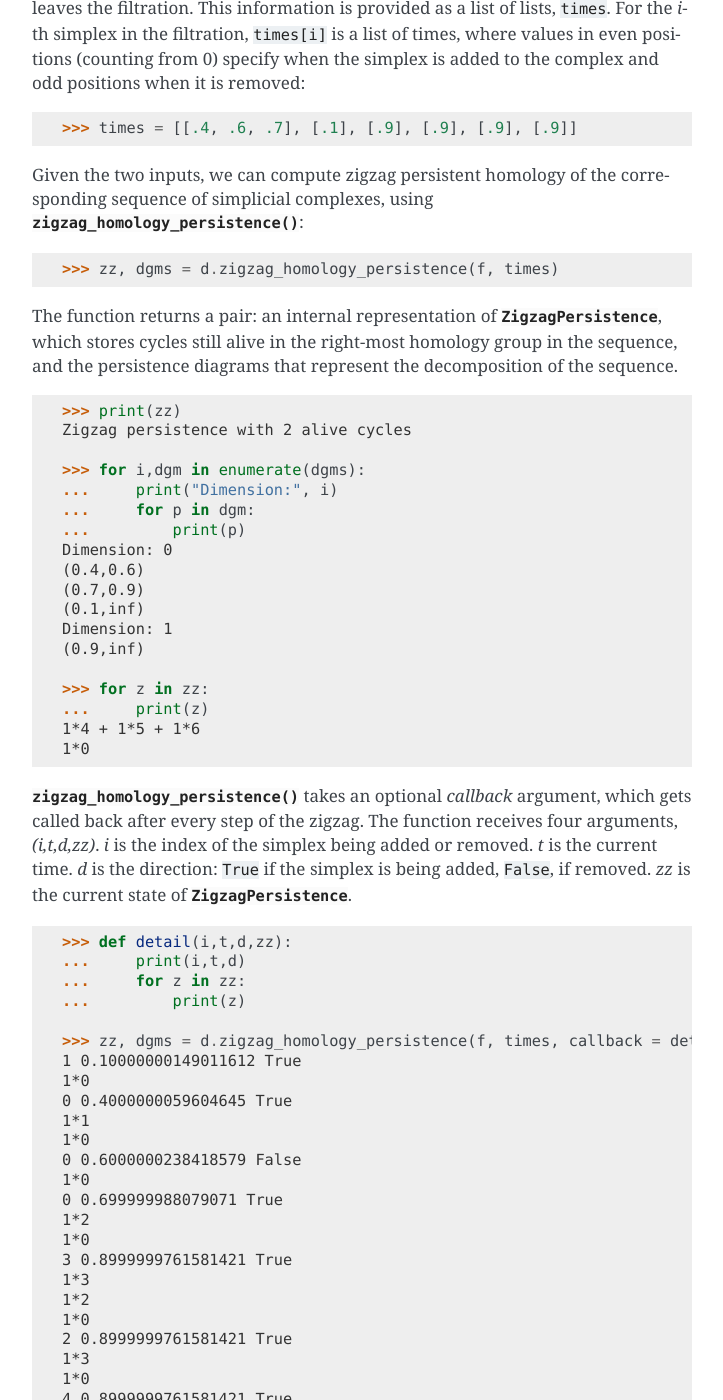
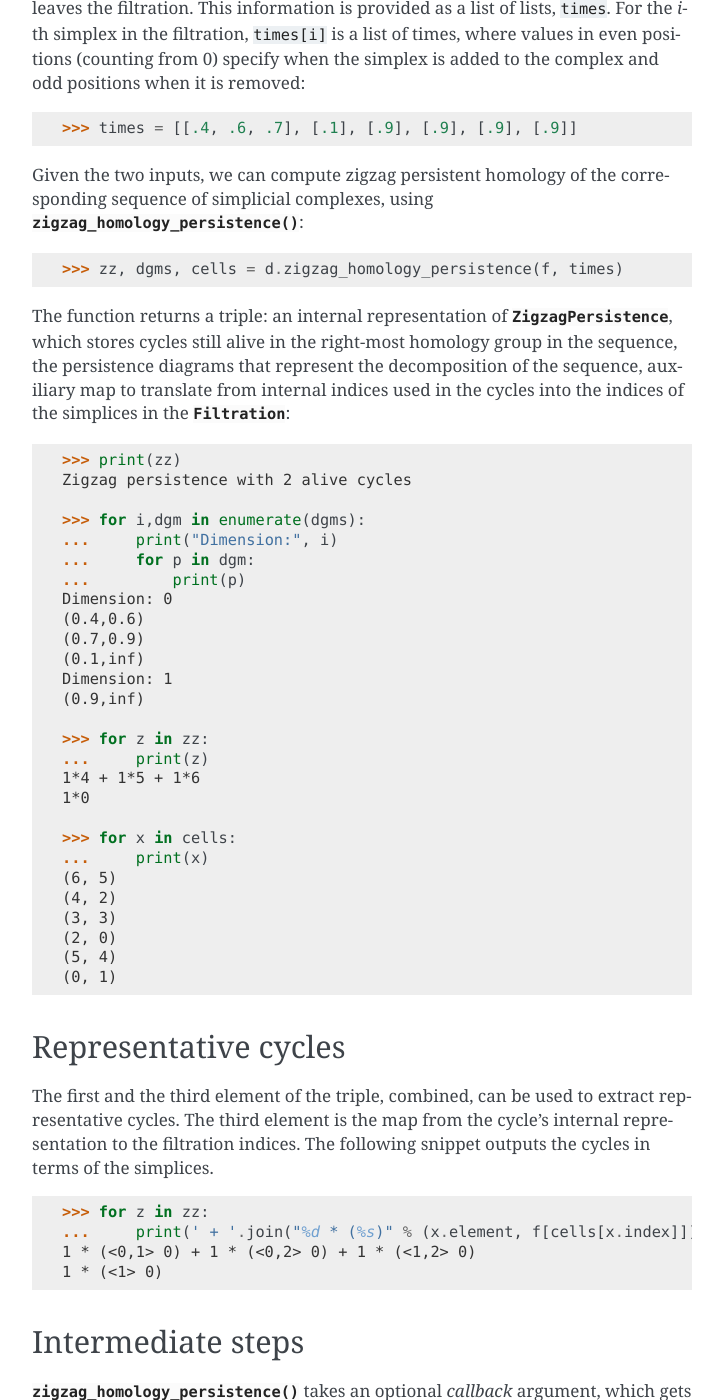
Before and after one commit to mrzv/dionysus, a Sphinx documentation site: the page built from doc/tutorial/zigzags.rst, in a window 1280 px wide and 1400 px high, scrolled down 344 px. Shown: the whole window, without its empty margins (388-1111 px from the left). Built offline with Sphinx 7.4.7, drawn with Linux system fonts in a browser that asks for light colours; some of the changed text lies outside the part shown.

Commit message:
zigzag_homology_persistence() returns a map from internal indices to filtration indices

```diff
--- a/doc/tutorial/zigzags.rst
+++ b/doc/tutorial/zigzags.rst
@@ -34,12 +34,14 @@
 
 .. doctest::
 
-    >>> zz, dgms = d.zigzag_homology_persistence(f, times)
+    >>> zz, dgms, cells = d.zigzag_homology_persistence(f, times)
 
-The function returns a pair: an internal representation of
+The function returns a triple: an internal representation of
 :class:`~dionysus._dionysus.ZigzagPersistence`, which stores cycles still alive
-in the right-most homology group in the sequence, and the persistence diagrams
-that represent the decomposition of the sequence.
+in the right-most homology group in the sequence, the persistence diagrams that
+represent the decomposition of the sequence, auxiliary map to translate from
+internal indices used in the cycles into the indices of the simplices in the
+:class:`~dionysus._dionysus.Filtration`:
 
 .. doctest::
 
@@ -62,6 +64,34 @@
     1*4 + 1*5 + 1*6
     1*0
 
+    >>> for x in cells:
+    ...     print(x)
+    (6, 5)
+    (4, 2)
+    (3, 3)
+    (2, 0)
+    (5, 4)
+    (0, 1)
+
+
+Representative cycles
+~~~~~~~~~~~~~~~~~~~~~
+
+The first and the third element of the triple, combined, can be used to extract
+representative cycles. The third element is the map from the cycle's internal
+representation to the filtration indices. The following snippet outputs the
+cycles in terms of the simplices.
+
+.. doctest::
+
+    >>> for z in zz:
+    ...     print(' + '.join("%d * (%s)" % (x.element, f[cells[x.index]]) for x in z))
+    1 * (<0,1> 0) + 1 * (<0,2> 0) + 1 * (<1,2> 0)
+    1 * (<1> 0)
+
+Intermediate steps
+~~~~~~~~~~~~~~~~~~
+
 :func:`~dionysus._dionysus.zigzag_homology_persistence` takes an optional `callback` argument,
 which gets called back after every step of the zigzag. The function receives four arguments, `(i,t,d,zz)`.
 `i` is the index of the simplex being added or removed. `t` is the current
@@ -70,31 +100,31 @@
 
 .. doctest::
 
-    >>> def detail(i,t,d,zz):
+    >>> def detail(i,t,d,zz,cells):
     ...     print(i,t,d)
     ...     for z in zz:
-    ...         print(z)
+    ...         print(z, ' -> ', ' + '.join("%d * (%s)" % (x.element, f[cells[x.index]]) for x in z))
 
-    >>> zz, dgms = d.zigzag_homology_persistence(f, times, callback = detail)
+    >>> zz, dgms, cells = d.zigzag_homology_persistence(f, times, callback = detail)
     1 0.10000000149011612 True
-    1*0
+    1*0  ->  1 * (<1> 0)
     0 0.4000000059604645 True
-    1*1
-    1*0
+    1*1  ->  1 * (<0> 0)
+    1*0  ->  1 * (<1> 0)
     0 0.6000000238418579 False
-    1*0
+    1*0  ->  1 * (<1> 0)
     0 0.699999988079071 True
-    1*2
-    1*0
+    1*2  ->  1 * (<0> 0)
+    1*0  ->  1 * (<1> 0)
     3 0.8999999761581421 True
-    1*3
-    1*2
-    1*0
+    1*3  ->  1 * (<2> 0)
+    1*2  ->  1 * (<0> 0)
+    1*0  ->  1 * (<1> 0)
     2 0.8999999761581421 True
-    1*3
-    1*0
+    1*3  ->  1 * (<2> 0)
+    1*0  ->  1 * (<1> 0)
     4 0.8999999761581421 True
-    1*0
+    1*0  ->  1 * (<1> 0)
     5 0.8999999761581421 True
-    1*4 + 1*5 + 1*6
-    1*0
+    1*4 + 1*5 + 1*6  ->  1 * (<0,1> 0) + 1 * (<0,2> 0) + 1 * (<1,2> 0)
+    1*0  ->  1 * (<1> 0)
```
Also changed, not shown: 1 other file.
